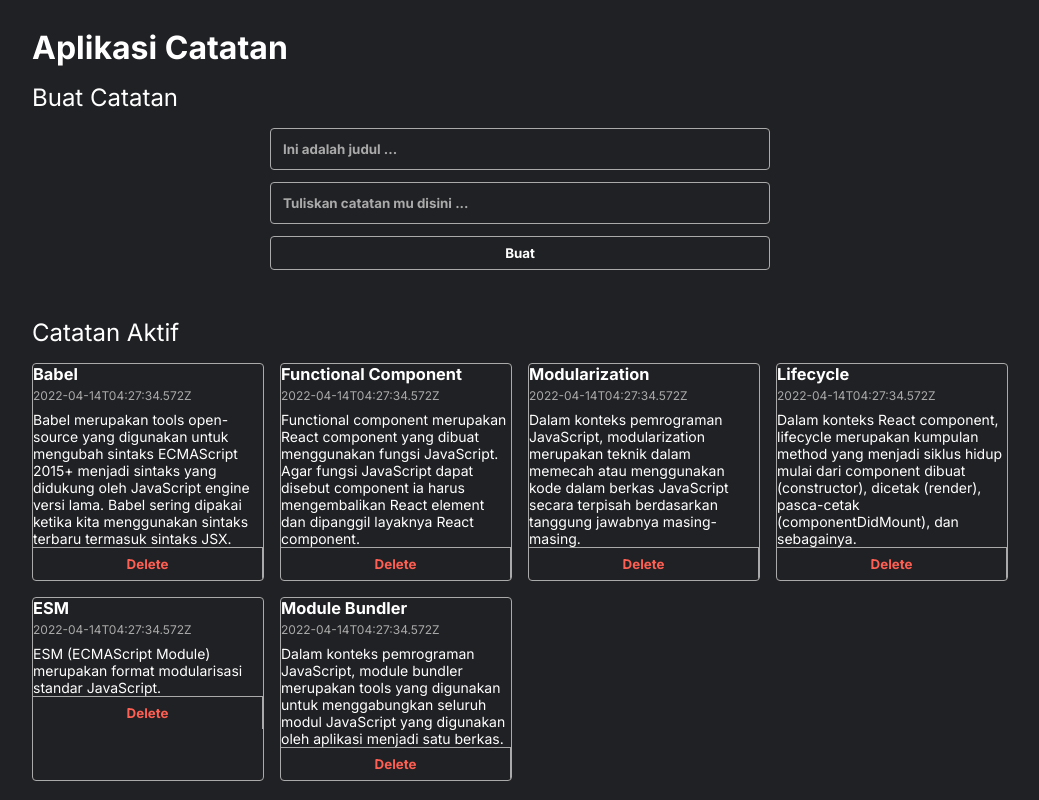
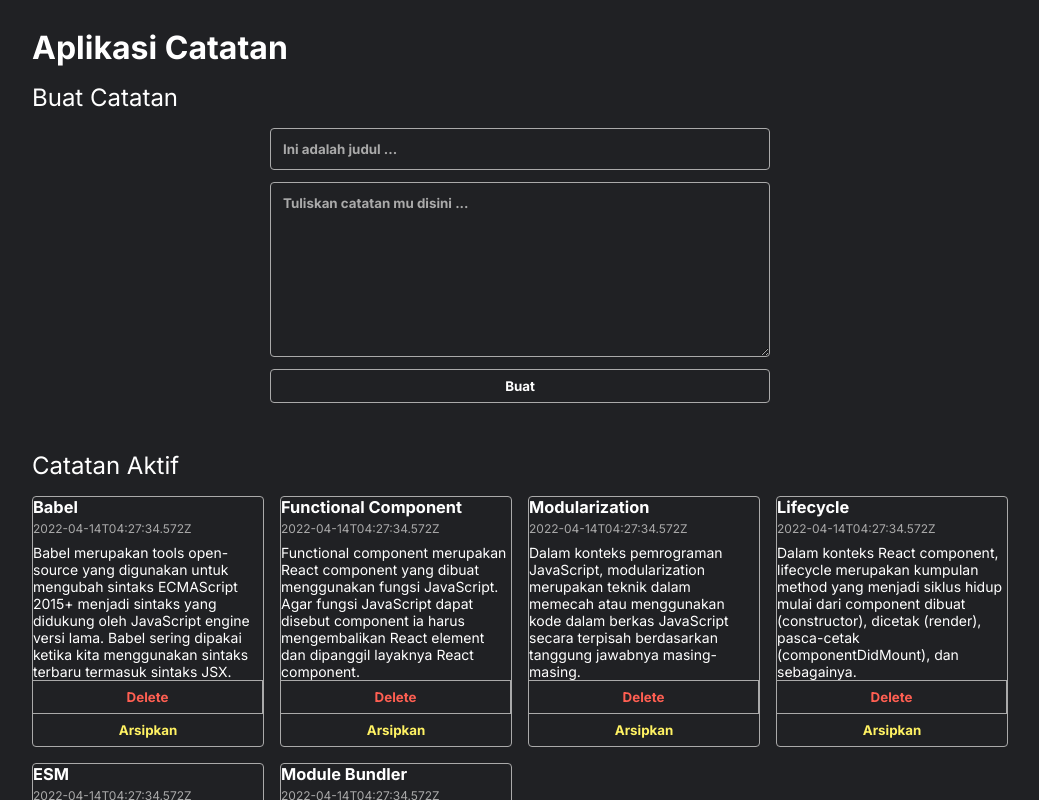
Before and after one commit to hendrawijayasubandi/note-app-react, a React (Create React App) app: page / in a window 1280 px wide. Shown: the top 800 px of the page, without its empty margins (120-1159 px from the left). Built offline with nearby package versions, Linux system fonts and the light colour scheme.

Commit message:
add new file archive button & note search, mod file input, item, list

```diff
--- /dev/null
+++ b/src/components/ArchiveButton.jsx
@@ -0,0 +1,7 @@
+import React from 'react';
+
+function ArchiveButton({ id, onArchive }) {
+    return <button className='note-item__archive-button' onClick={() => onArchive(id)}>Arsipkan</button>
+}
+
+export default ArchiveButton;
--- a/src/components/NoteInput.jsx
+++ b/src/components/NoteInput.jsx
@@ -39,8 +39,8 @@ class NoteInput extends React.Component {
     render() {
         return (
             <form className='note-input' onSubmit={this.onSubmitEventHandler}>
-                <input type="text" placeholder="Ini adalah judul ..." value={this.state.title} onChange={this.onTitleChangeEventHandler} />
-                <input type="text" placeholder="Tuliskan catatan mu disini ..." value={this.state.body} onChange={this.onBodyChangeEventHandler} />
+                <input class="note-input__title" type="text" placeholder="Ini adalah judul ..." value={this.state.title} onChange={this.onTitleChangeEventHandler} />
+                <textarea class="note-input__body" type="text" placeholder="Tuliskan catatan mu disini ..." value={this.state.body} onChange={this.onBodyChangeEventHandler} />
                 <button type="submit">Buat</button>
             </form>
         )
--- a/src/components/NoteItem.jsx
+++ b/src/components/NoteItem.jsx
@@ -1,12 +1,14 @@
 import React from 'react';
 import NoteItemBody from './NoteItemBody';
 import DeleteButton from './DeleteButton';
+import ArchiveButton from './ArchiveButton';
 
-function NoteItem({ title, body, createdAt, id, onDelete }) {
+function NoteItem({ title, body, createdAt, id, onDelete, onArchive }) {
     return (
         <div className="note-item">
             <NoteItemBody title={title} createdAt={createdAt} body={body} />
             <DeleteButton id={id} onDelete={onDelete} />
+            <ArchiveButton id={id} onArchive={onArchive} />
         </div>
     );
 }
--- a/src/components/NoteList.jsx
+++ b/src/components/NoteList.jsx
@@ -1,7 +1,7 @@
 import React from 'react';
 import NoteItem from './NoteItem';
 
-function NoteList({ notes, onDelete }) {
+function NoteList({ notes, onDelete, onArchive }) {
     return (
         <div className="notes-list">
             {
@@ -10,6 +10,7 @@ function NoteList({ notes, onDelete }) {
                         key={note.id}
                         id={note.id}
                         onDelete={onDelete}
+                        onArchive={onArchive}
                         {...note} />
                 ))
             }
--- /dev/null
+++ b/src/components/NoteSearch.jsx
@@ -0,0 +1 @@
+import React from 'react';
```
